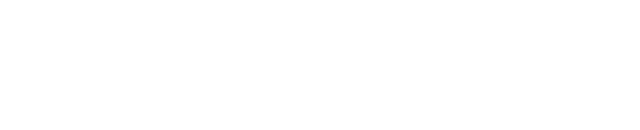
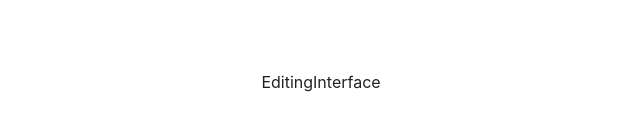
Before and after one commit to NicMortelliti/checklist-editor, a React (Vite) app: page / in a window 1280 px wide. Both pictures are taken after a click on the button "New Checklist". Shown: the part 318-448 px from the top of the page, without its empty margins (319-959 px from the left). Built offline with nearby package versions, Linux system fonts and the light colour scheme.

Commit message:
add editing interface to app

```diff
--- a/src/components/App.jsx
+++ b/src/components/App.jsx
@@ -1,28 +1,17 @@
 import '../style/App.css';
-import ImportComp from './projectSelect/importProject/ImportComp';
-import NewComp from './projectSelect/newProject/NewComp';
+import ProjectSelect from './projectSelect/ProjectSelect';
+import EditingInterface from './edit/EditingInterface';
 import { useSelector } from 'react-redux';
 
 function App() {
   const { onBoarding } = useSelector((state) => state.ui);
 
-  const RenderOnboarding = () => {
-    if (onBoarding) {
-      return (
-        <>
-          <ImportComp />
-          <p>OR</p>
-          <NewComp />
-        </>
-      );
-    }
+  const RenderInterface = () => {
+    if (onBoarding) return <ProjectSelect />;
+    return <EditingInterface />;
   };
 
-  return (
-    <>
-      <RenderOnboarding />
-    </>
-  );
+  return <RenderInterface />;
 }
 
 export default App;
--- /dev/null
+++ b/src/components/edit/EditingInterface.jsx
@@ -0,0 +1,7 @@
+import React from 'react';
+
+const EditingInterface = () => {
+  return <div>EditingInterface</div>;
+};
+
+export default EditingInterface;
--- /dev/null
+++ b/src/components/projectSelect/ProjectSelect.jsx
@@ -0,0 +1,14 @@
+import NewComp from './newProject/NewComp';
+import ImportComp from './importProject/ImportComp';
+
+const ProjectSelect = () => {
+  return (
+    <>
+      <ImportComp />
+      <p>OR</p>
+      <NewComp />
+    </>
+  );
+};
+
+export default ProjectSelect;
```
